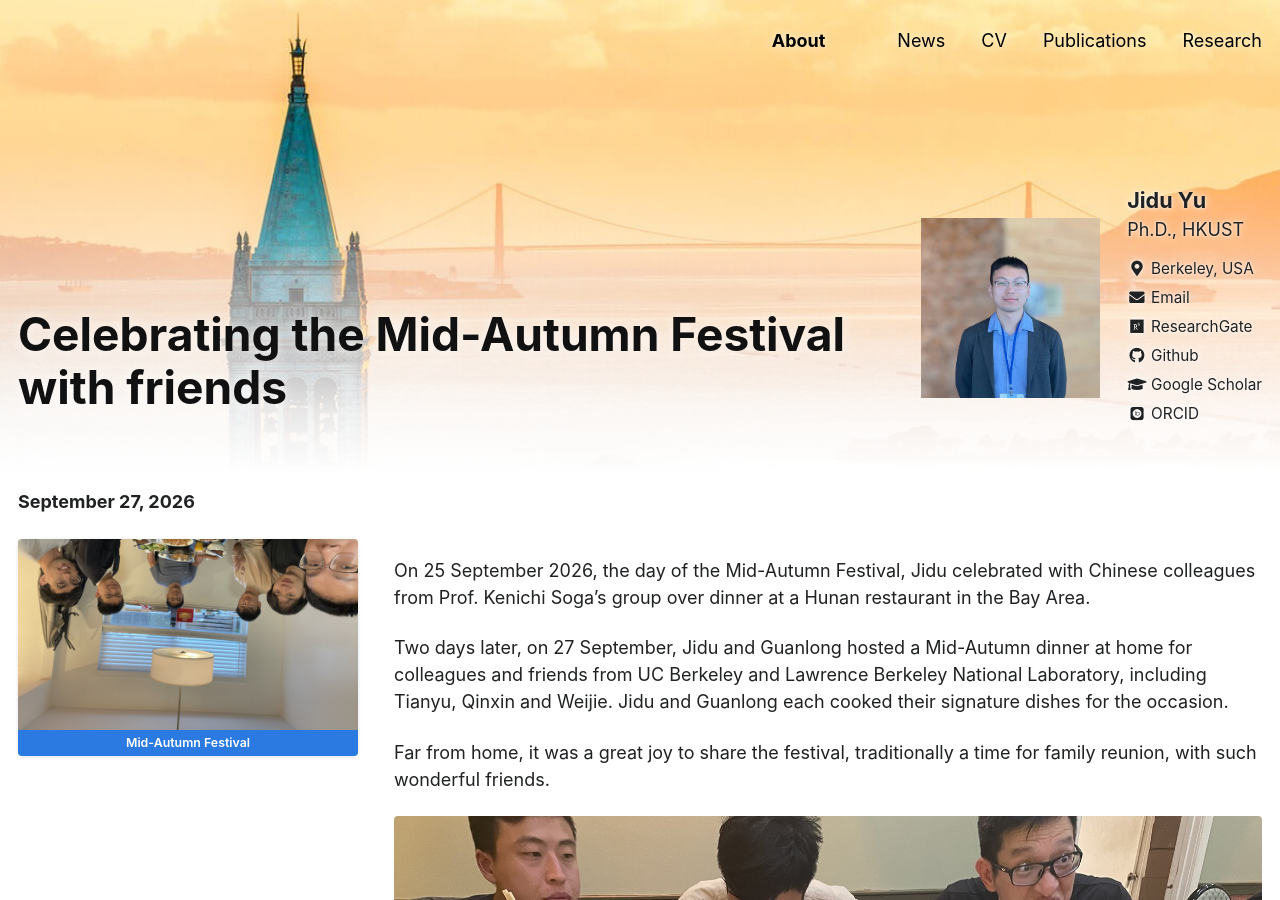
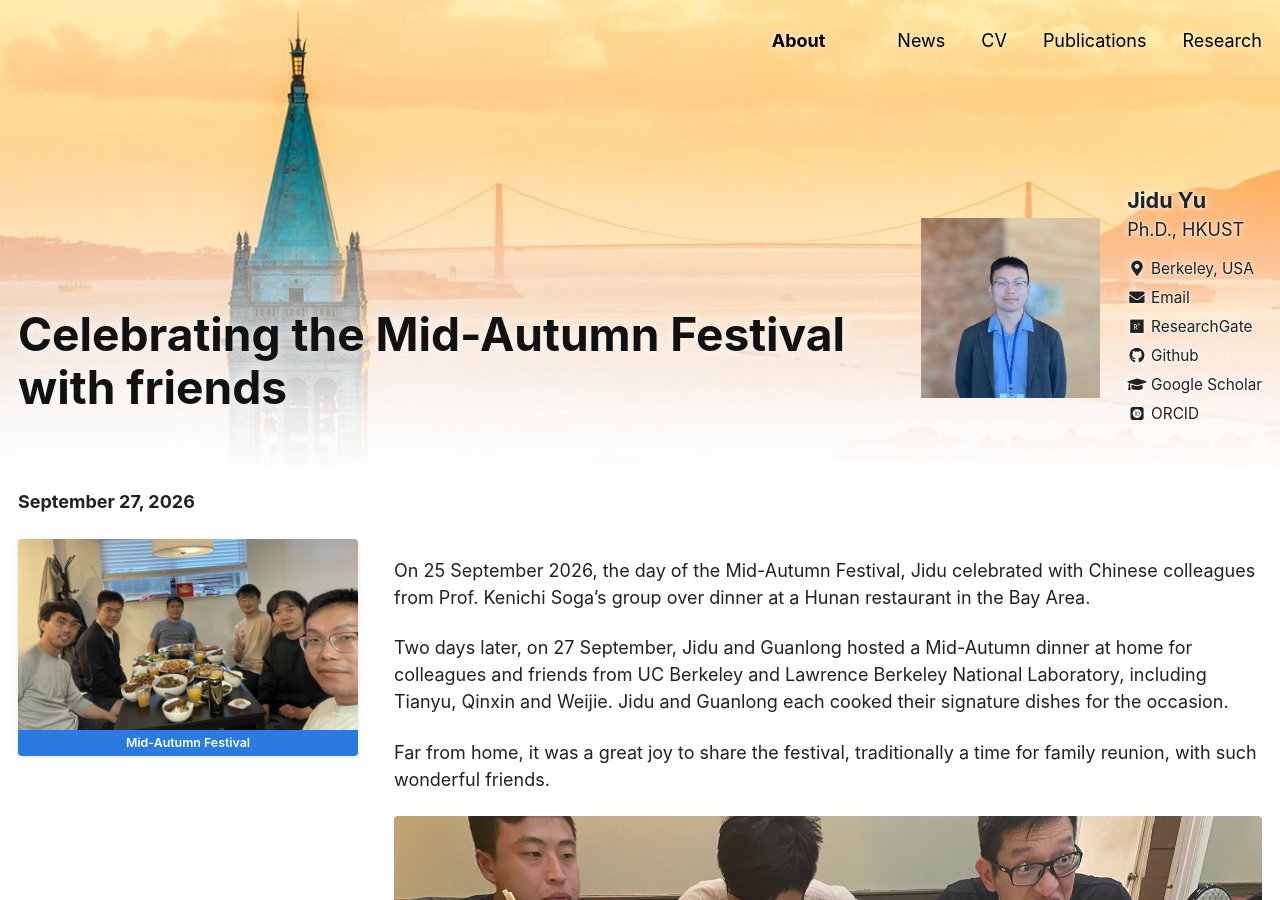
Before and after one commit to yujidu/yujidu.github.io, a Jekyll site: the page built from _news/2026-09-mid-autumn-festival.md, in a window 1280 px wide and 900 px high. Built offline with Jekyll 4.4.1, drawn with Linux system fonts in a browser that asks for light colours; some web fonts are replaced.

Commit message:
Mid-Autumn news: fix photo orientation
Co-Authored-By: Claude Opus 5.5 <noreply@anthropic.com>
Claude-Session: https://claude.ai/code/session_01CtadbDehUMWbEMdjGRSUo3

```diff
--- a/_news/2026-09-mid-autumn-festival.md
+++ b/_news/2026-09-mid-autumn-festival.md
@@ -1,7 +1,7 @@
 ---
 title: Celebrating the Mid-Autumn Festival with friends
 date: '2026-09-27'
-image: /images/news/mid-autumn-2026-home.jpg
+image: /images/news/mid-autumn-2026-dinner.jpg
 label: Mid-Autumn Festival
 image_fit: cover
 summary: Jidu celebrated the Mid-Autumn Festival with colleagues and friends from UC Berkeley and Berkeley Lab, over a home-cooked dinner and a Hunan feast with Prof. Soga's group.
```
Also changed, not shown: images/news/mid-autumn-2026-dinner.jpg (added), images/news/mid-autumn-2026-home.jpg (deleted).
